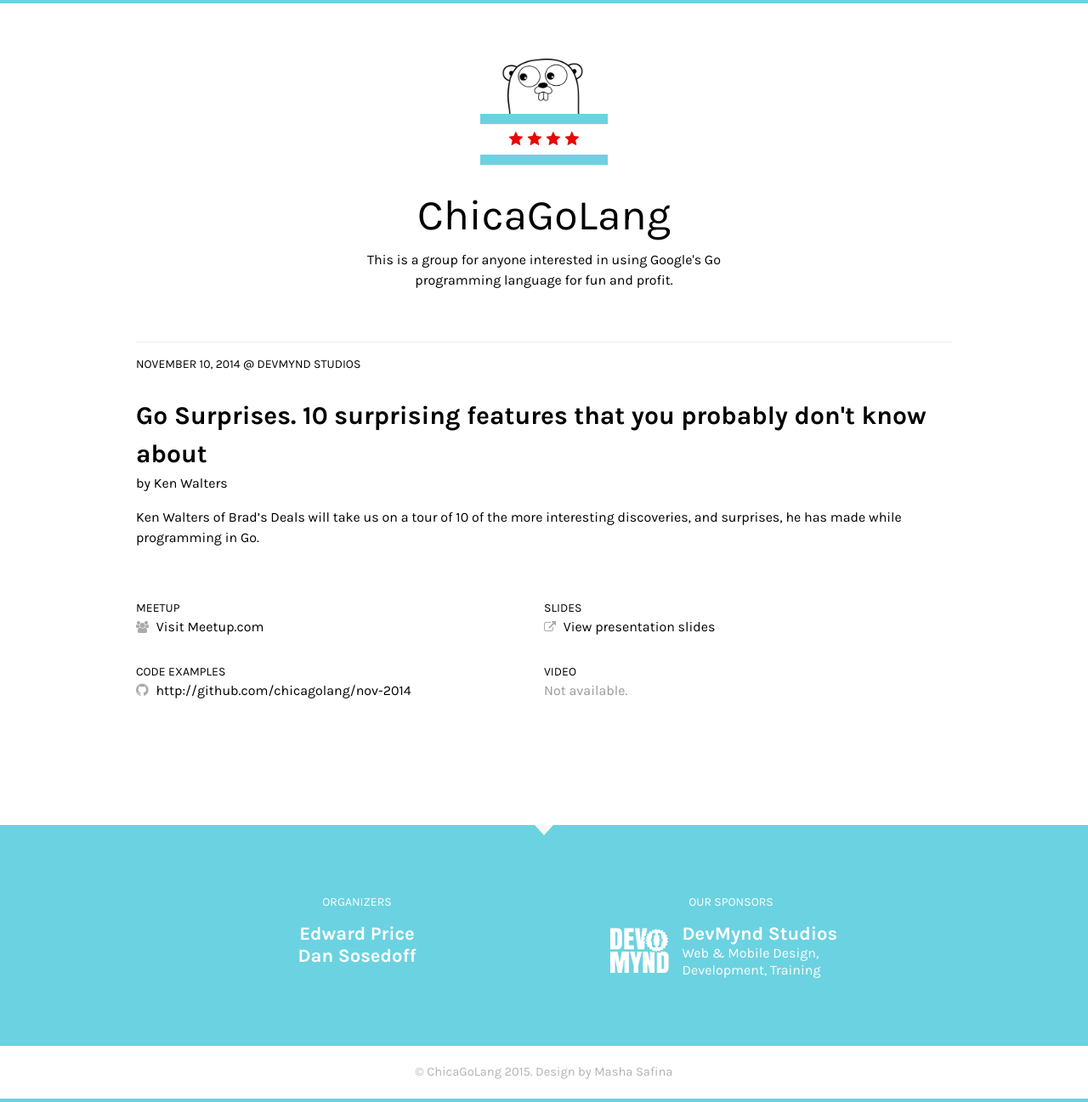
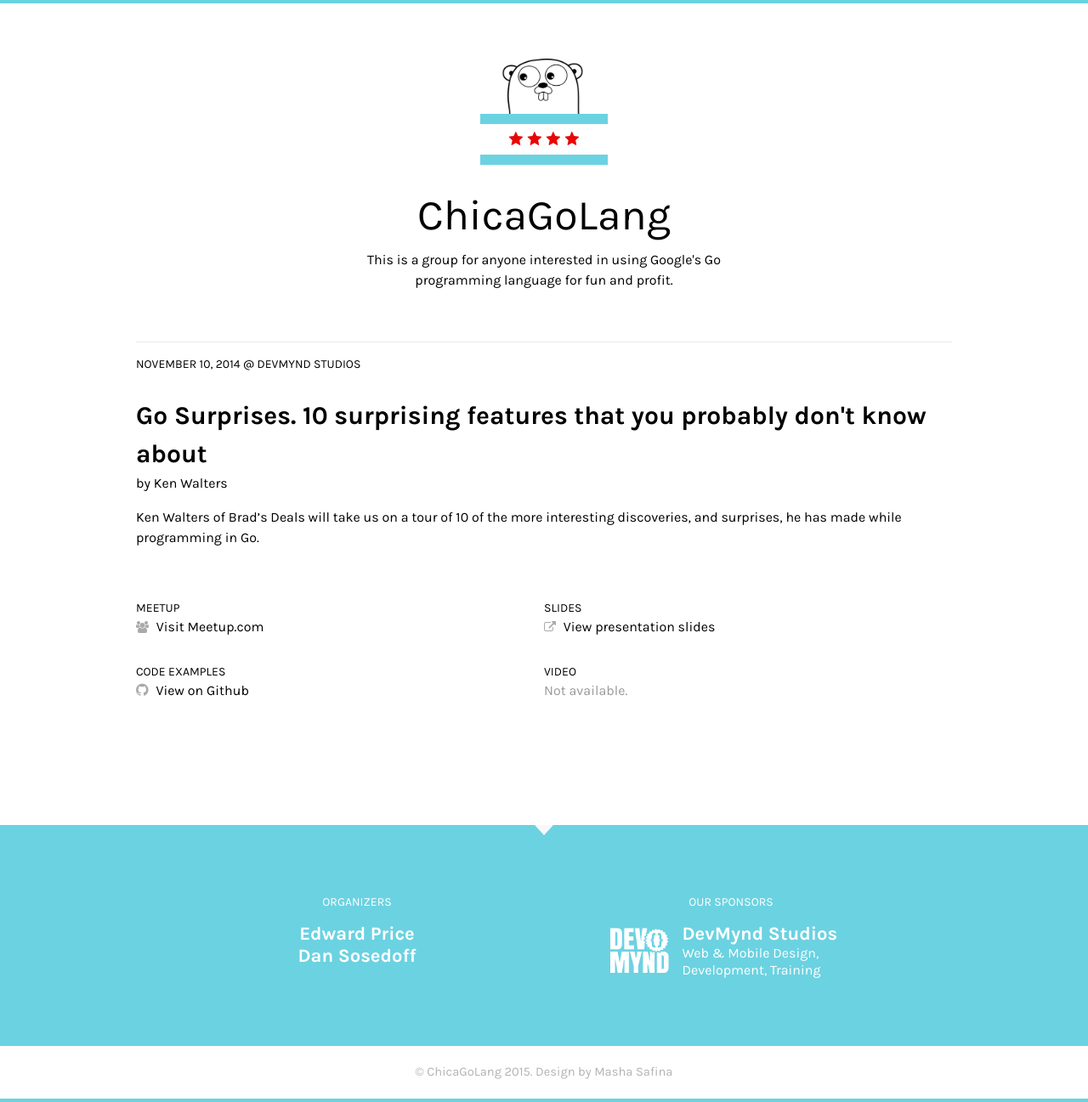
Before and after one commit to chicagolang/site, a Jekyll site: the page built from _posts/2014-11-10-go-surprises-10-features-you-probably-dont-know-about.md, in a window 1280 px wide. Shown: the whole page at 85% size. Built offline with Jekyll 4.4.1, drawn with Linux system fonts in a browser that asks for light colours.

Commit message:
Tweak github examples link

```diff
--- a/_layouts/event.html
+++ b/_layouts/event.html
@@ -36,7 +36,7 @@
     <div class="col-1">
       <h4>Code Examples</h4>
       {% if page.github_repo %}
-        <a href="{{ page.github_repo }}" target="_blank"><i class="fa fa-github"></i> {{ page.github_repo }}</a>
+        <a href="{{ page.github_repo }}" target="_blank"><i class="fa fa-github"></i> View on Github</a>
       {% else %}
         <p class="not-available">Not available</p>
       {% endif %}
```
